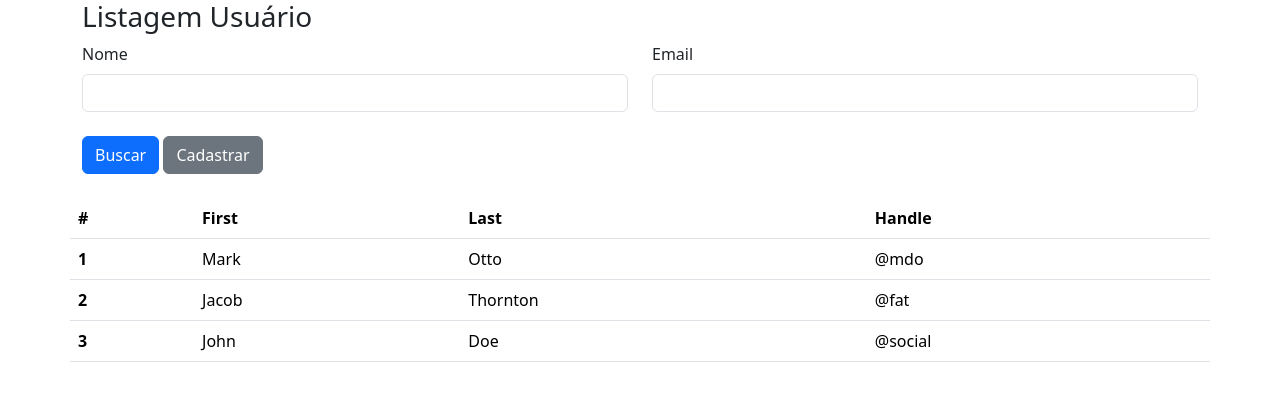
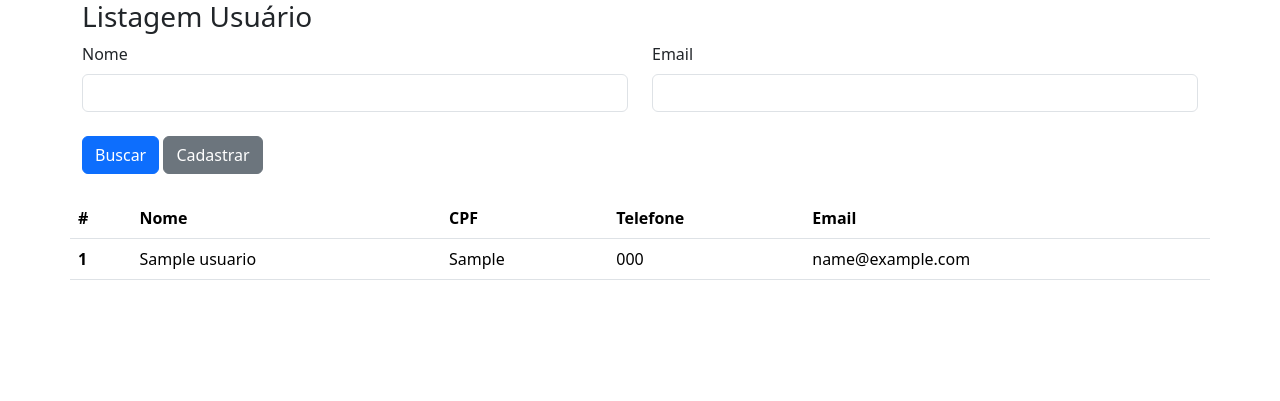
Before and after one commit to lordjack/pweb1_2025_1, a PHP site: page /pweb1_2025_1/site/admin/UsuarioList.php in a window 1280 px wide. Shown: the top 401 px of the page. Run offline with PHP 8.4, Linux system fonts and the light colour scheme; tables that the repository leaves empty hold one stand-in row (values such as "Sample post").

Commit message:
Add listagem e reescrita db clas com o insert

```diff
--- a/php/site/admin/UsuarioList.php
+++ b/php/site/admin/UsuarioList.php
@@ -1,3 +1,6 @@
+<?php
+include "./db.class.php";
+?>
 <!DOCTYPE html>
 <html lang="en">
 
@@ -12,11 +15,11 @@
 </head>
 
 <?php
-if (!empty($_POST)) {
 
-    echo $_POST['nome'] . "<br>";
+$db = new db('usuario');
 
-}
+$dados = $db->all();
+
 ?>
 
 <body>
@@ -53,30 +56,26 @@ if (!empty($_POST)) {
                 <thead>
                     <tr>
                         <th scope="col">#</th>
-                        <th scope="col">First</th>
-                        <th scope="col">Last</th>
-                        <th scope="col">Handle</th>
+                        <th scope="col">Nome</th>
+                        <th scope="col">CPF</th>
+                        <th scope="col">Telefone</th>
+                        <th scope="col">Email</th>
                     </tr>
                 </thead>
                 <tbody>
-                    <tr>
-                        <th scope="row">1</th>
-                        <td>Mark</td>
-                        <td>Otto</td>
-                        <td>@mdo</td>
-                    </tr>
-                    <tr>
-                        <th scope="row">2</th>
-                        <td>Jacob</td>
-                        <td>Thornton</td>
-                        <td>@fat</td>
-                    </tr>
-                    <tr>
-                        <th scope="row">3</th>
-                        <td>John</td>
-                        <td>Doe</td>
-                        <td>@social</td>
-                    </tr>
+                    <?php
+                    foreach ($dados as $item) {
+                        echo "
+                        <tr>
+                            <th scope='row'>$item->id</th>
+                            <td>$item->nome</td>
+                            <td>$item->cpf</td>
+                            <td>$item->telefone</td>
+                            <td>$item->email</td>
+                        </tr>
+                        ";
+                    }
+                    ?>
                 </tbody>
             </table>
         </div>
--- a/php/site/admin/db.class.php
+++ b/php/site/admin/db.class.php
@@ -8,6 +8,13 @@ class db
     private $password = "";
     private $port = "3306";
     private $dbname = "db_pweb1_2025_1";
+    private $table_name;
+
+    public function __construct($table_name)
+    {
+        $this->table_name = $table_name;
+        return $this->conn();
+    }
 
     function conn()
     {
@@ -30,4 +37,52 @@ class db
             echo "Erro: " . $e->getMessage();
         }
     }
+
+    public function all()
+    {
+        $conn = $this->conn();
+
+        $sql = "SELECT * FROM $this->table_name";
+
+        $st = $conn->prepare($sql);
+        $st->execute();
+
+        return $st->fetchAll(PDO::FETCH_CLASS);
+    }
+
+    public function store($dados)
+    {
+        $conn = $this->conn();
+
+        $sql = "INSERT INTO $this->table_name (";
+        $flag = 0;
+        $arrayDados = [];
+        foreach ($dados as $campo => $valor) {
+            if ($flag == 0) {
+                $sql .= "$campo";
+            } else {
+                $sql .= ", $campo";
+            }
+            $flag = 1;
+        }
+
+        $sql .= ") VALUES (";
+
+        $flag = 0;
+        foreach ($dados as $campo => $valor) {
+            if ($flag == 0) {
+                $sql .= "?";
+            } else {
+                $sql .= ", ?";
+            }
+            $flag = 1;
+            $arrayDados[] = $valor;
+        }
+
+        $sql .= ") ";
+
+        $st = $conn->prepare($sql);
+        $st->execute($arrayDados);
+
+    }
 }
```
Also changed, not shown: php/site/admin/UsuarioForm.php (+3 -20 lines).
